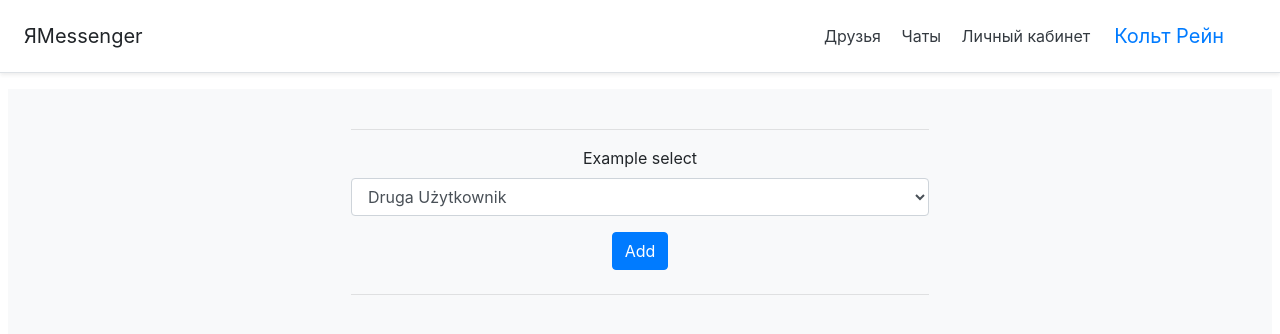
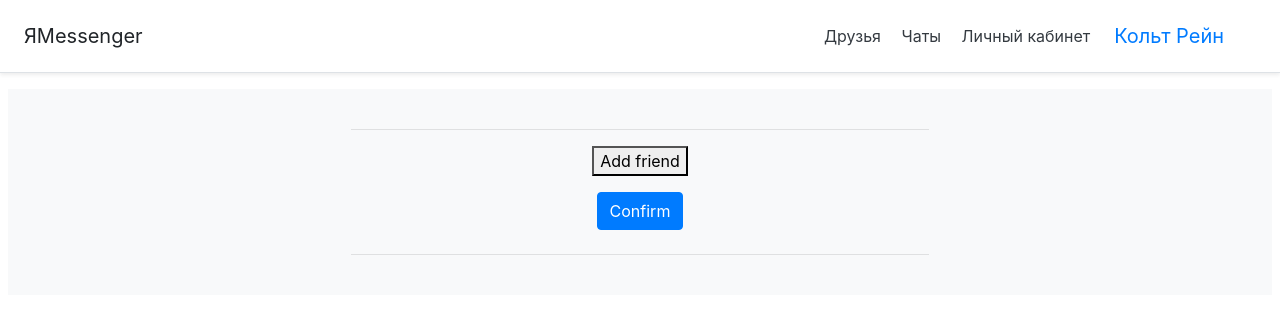
Before and after one commit to IsaevaMaria/.Messenger, a Flask app: page /add_user/2 in a window 1280 px wide. Shown: the top 334 px of the page. Run offline with Flask 2, Linux system fonts and the light colour scheme; a user stored in the database is signed in; data comes from the database, SQL or seed files in the repository; both versions use the stored data as it was after the commit; some libraries are stand-ins or nearby versions.

Commit message:
В чаты теперь можно пригласить сразу несколько друзей

```diff
--- a/main.py
+++ b/main.py
@@ -239,23 +239,40 @@ def add_user(chat_id):
         return render_template("add_user.html", friends=[(user.id, user.name) for user in user_friends], chat_id=chat_id, empty=False if len(user_friends) else True)
 
     elif request.method == "POST":
-        print(request.form)
-        add_user_id = request.form["user_id"]
+        add_users_ids = request.form.getlist("user_ids[]")
         session = db_session.create_session()
-        user = session.query(users.Users).get(add_user_id)
+        add_users = [session.query(users.Users).get(int(id)) for id in add_users_ids]
         chat = session.query(chats.Chats).get(chat_id)
-        user.chats.append(chat)
-        session.add(user)
+        for user in add_users:
+            chat.users.append(user)
+        session.add(chat)
         session.commit()
-        return redirect(f"/chat/{chat_id}")
+        return {'success': "OK"}
 
+'''
+@app.route("/add_chat", methods=["GET", "POST"])
+@login_required
+def add_chat():
+    if request.method == "POST":
+        session = db_session.create_session()
+        new_chat = chats.Chats(
+            name=request.form["chat_name"],
+            author=current_user.id
+        )
+        users_in_chat = [session.query(users.Users).get(user_id) for user_id in request.form["user_ids"]]
+        for user in users_in_chat:
+            new_chat.users.append(user)
+        session.add(new_chat)
+        session.commit()
+        return redirect("/chats")
+'''
 
-@app.route("/add_chat")
+@app.route("/add_chat", methods=["GET", "POST"])
 @login_required
 def add_chat():
     session = db_session.create_session()
     new_chat = chats.Chats(
-        name="new_chat",
+        name='new_chat',
         author=current_user.id
     )
     new_chat.users.append(session.query(users.Users).get(current_user.id))
--- a/templates/add_user.html
+++ b/templates/add_user.html
@@ -4,16 +4,57 @@
     {% if empty %}
         <p>Очень жаль, но у вас слишком мало друзей, чтобы добавить в чат ещё(((</p>
     {% else %}
-        <form method="post">
-            <div class="form-group">
-                <label for="friends_select">Example select</label>
-                <select class="form-control" id="friends_select" name="user_id">
-                    {% for friend in friends %}
-                        <option value="{{ friend[0] }}">{{ friend[1] }}</option>
-                    {% endfor %}
-                </select>
-              </div>
-              <button type="submit" class="btn btn-primary mb-2">Add</button>
-        </form>
+        <div class="form-group">
+            <div id="selectors_container">
+            </div>
+            <button id="add_friend">Add friend</button>
+        </div>
+        <button class="btn btn-primary mb-2" id="submit_add">Confirm</button>
     {% endif %}
+    <script>
+        $(document).ready(function(){
+            let sel_count = 0;
+            let friends_data = new Array();
+            {% for friend in friends %}
+                friends_data[{{ loop.index - 1 }}] = [{{ friend[0] }}, "{{ friend[1] }}"];
+            {% endfor %}
+            $("#add_friend").on('click', function(){
+                $("#add_friend").hide();
+                $("#selectors_container").append(`<div class='mb-2' id='selector_container_${++sel_count}'><select class='form_control friends_select n${sel_count}' name='user_id'><option>-</option></select></div>`);
+                let friends_selector = $(`.n${sel_count}`);
+                for(let elem of friends_data){
+                    friends_selector.append("<option value='" + elem[0] + "'>" + elem[1] + "</option>");
+                }
+                friends_selector.on('change', function(){
+                    for(let elem in friends_data){
+                        if(friends_data[elem][0] == $(".friends_select option:selected").val()) {
+                            friends_data.splice(elem, 1);
+                            break;
+                        }
+                    }
+                    $("#selector_container_" + sel_count).html(`<button class='data_btn' id='delete_friend_${sel_count}' value='${$(".friends_select option:selected").val()}'>${$(".friends_select option:selected").text()}</button>`);
+                    if(friends_data.length > 0) $("#add_friend").show();
+                    $("#delete_friend_" + sel_count).on('click', data=sel_count, function(event){
+                        friends_data.push([$("#delete_friend_" + event.data).val(), $("#delete_friend_" + event.data).text()]);
+                        $("#selector_container_" + event.data).remove();
+                        if(friends_data.length > 0) $("#add_friend").show();
+                    });
+                });
+            });
+
+            $("#submit_add").on('click', function(){
+                let friends_ids = new Array();
+                $(".data_btn").each(function(){friends_ids.push($(this).val())});
+                $.ajax('/add_user/{{ chat_id }}', {
+                    data: {user_ids: friends_ids},
+                    type: 'post',
+                    success: function(data){
+                        if(data.success) {
+                            window.location.replace("/chat/{{ chat_id }}");
+                        }
+                    }
+                });
+            });
+        });
+    </script>
 {% endblock %}
```
Also changed, not shown: db/database.sqlite.
